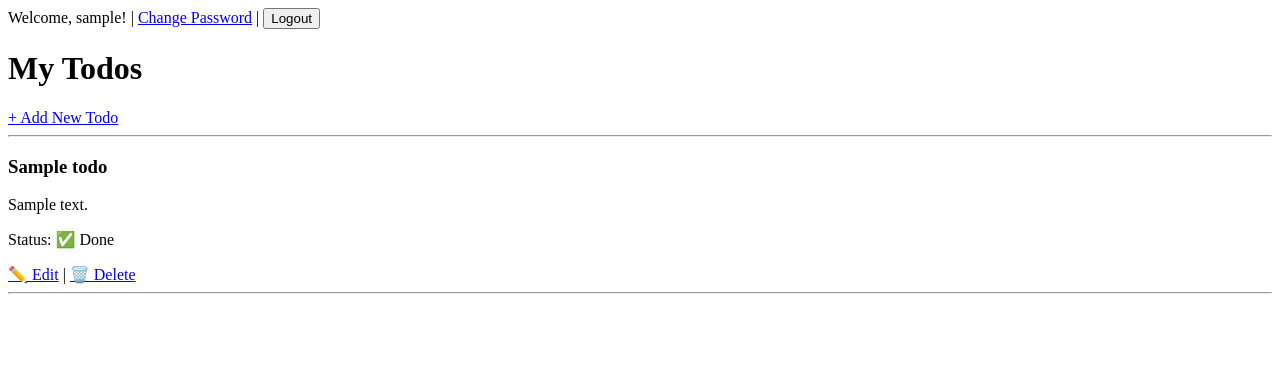
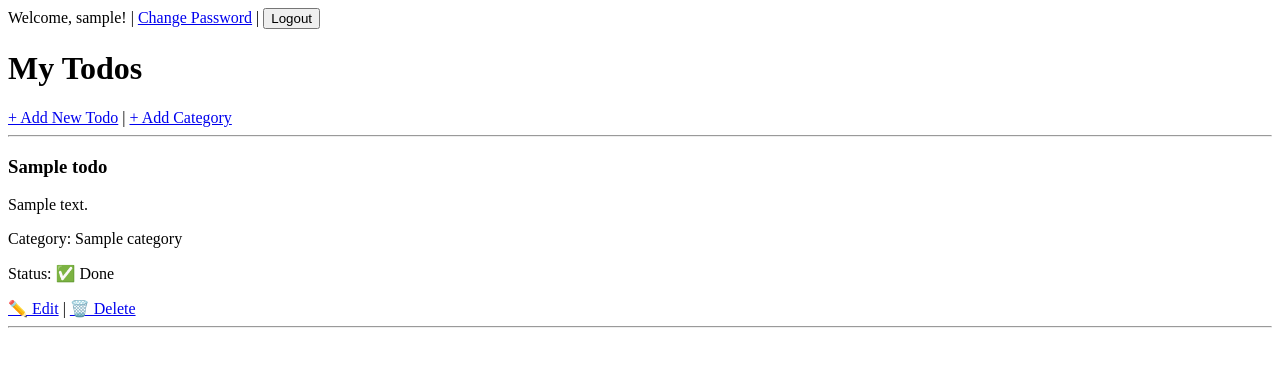
Before and after one commit to Khamis-Mdeghi/django-todo-app, a Django app: page /todos/ in a window 1280 px wide. Shown: the top 367 px of the page. Run offline with Django 5.2, Linux system fonts and the light colour scheme; a user stored in the database is signed in; tables that the repository leaves empty hold one stand-in row (values such as "Sample post").

Commit message:
Add categories to todos with ForiengKey realtionship

```diff
--- a/todos/admin.py
+++ b/todos/admin.py
@@ -1,4 +1,5 @@
 from django.contrib import admin
-from .models import Todo
+from .models import Todo, Category
 # Register your models here.
 admin.site.register(Todo)
+admin.site.register(Category)
--- a/todos/models.py
+++ b/todos/models.py
@@ -1,8 +1,24 @@
 from django.db import models
 from django.contrib.auth.models import User
 
+class Category(models.Model):
+    name = models.CharField(max_length=100)
+    user = models.ForeignKey(User, on_delete=models.CASCADE)
+    created_at = models.DateTimeField(auto_now_add=True)
+
+    def __str__(self):
+        return self.name
+
+    class Meta:
+        verbose_name_plural = 'Categories'  # fixes "Categorys" in admin
 class Todo(models.Model):
     user = models.ForeignKey(User, on_delete=models.CASCADE)
+    category = models.ForeignKey(
+        Category,
+        on_delete=models.SET_NULL,  # if category deleted, todo stays!
+        null=True,
+        blank=True
+    )
     title = models.CharField(max_length=200)
     description = models.TextField(blank=True)
     completed = models.BooleanField(default=False)
--- a/todos/templates/todos/todo_list.html
+++ b/todos/templates/todos/todo_list.html
@@ -13,12 +13,21 @@
         </form>
     </div>
     <h1>My Todos</h1>
-    <a href="{% url 'todo_add' %}">+ Add New Todo</a>
+    <a href="{% url 'todo_add' %}">+ Add New Todo</a> |
+    <a href="{% url 'category_add' %}">+ Add Category</a>
     <hr>
     {% for todo in todos %}
         <div>
             <h3>{{ todo.title }}</h3>
             <p>{{ todo.description }}</p>
+            <p>
+                Category:
+                {% if todo.category %}
+                    {{ todo.category.name }}
+                {% else %}
+                    No category
+                {% endif %}
+            </p>
             <p>Status: {% if todo.completed %} ✅ Done {% else %} ⏳ Pending {% endif %}</p>
 
             {% if not todo.completed %}
--- a/todos/urls.py
+++ b/todos/urls.py
@@ -9,7 +9,7 @@ urlpatterns = [
     path('edit/<int:pk>/', views.todo_edit, name='todo_edit'),
     path('delete/<int:pk>/', views.todo_delete, name='todo_delete'),
     path('register/', views.register, name='register'),
-
+    path('category_add/', views.category_add, name='category_add'),
     # API endpoints for React
     path('api/', views.api_todo_list, name='api_todo_list'),
     path('api/<int:pk>/', views.api_todo_detail, name='api_todo_detail'),
--- a/todos/views.py
+++ b/todos/views.py
@@ -1,5 +1,5 @@
 from django.shortcuts import render, redirect, get_object_or_404
-from .models import Todo
+from .models import Todo, Category
 
 # Django rest framework imports
 from rest_framework.decorators import api_view , permission_classes
@@ -17,21 +17,26 @@ from django.contrib.auth.decorators import login_required
 def todo_list(request):
     # Only get todos belonging to logged in user
     todos = Todo.objects.filter(user=request.user)
-    return render(request, 'todos/todo_list.html', {'todos': todos})
+    categories = Category.objects.filter(user=request.user)
+    return render(request, 'todos/todo_list.html', {'todos': todos, 'categories': categories})
 
 @login_required
 def todo_add(request):
+    categories = Category.objects.filter(user=request.user)
     if request.method == 'POST':
         title = request.POST.get('title')
         description = request.POST.get('description')
-        # Link new todo to logged in user
+        category_id = request.POST.get('category')
+        # ✅ Handles empty category safely
+        category = Category.objects.filter(id=category_id, user=request.user).first() if category_id else None
         Todo.objects.create(
             title=title,
             description=description,
-            user=request.user  # ← add this!
-            )
+            category=category,
+            user=request.user
+        )
         return redirect('todo_list')
-    return render(request, 'todos/todo_add.html')
+    return render(request, 'todos/todo_add.html', {'categories': categories})
 
 @login_required
 def todo_complete(request, pk):
@@ -45,12 +50,24 @@ def todo_complete(request, pk):
 def todo_edit(request, pk):
     # Only get todo if it belongs to logged in user
     todo = get_object_or_404(Todo, pk=pk, user=request.user)
+    categories = Category.objects.filter(user=request.user)
     if request.method == 'POST':
         todo.title = request.POST.get('title')
         todo.description = request.POST.get('description')
+        category_id = request.POST.get('category')
+        # ✅ Handles empty category safely
+        todo.category = Category.objects.filter(id=category_id, user=request.user).first() if category_id else None
         todo.save()
         return redirect('todo_list')
-    return render(request, 'todos/todo_edit.html', {'todo': todo})
+    return render(request, 'todos/todo_edit.html', {'todo': todo, 'categories': categories})
+
+@login_required
+def category_add(request):
+    if request.method == 'POST':
+        name = request.POST.get('name')
+        Category.objects.create(name=name, user=request.user)
+        return redirect('todo_list')
+    return render(request, 'todos/category_add.html')
 
 @login_required
 def todo_delete(request, pk):
```
Also changed, not shown: todos/templates/todos/category_add.html (added, +14 -0 lines), todos/templates/todos/todo_add.html (+7 -0 lines), todos/templates/todos/todo_edit.html (+10 -0 lines), todos/migrations/0003_category_todo_category.py (added).
